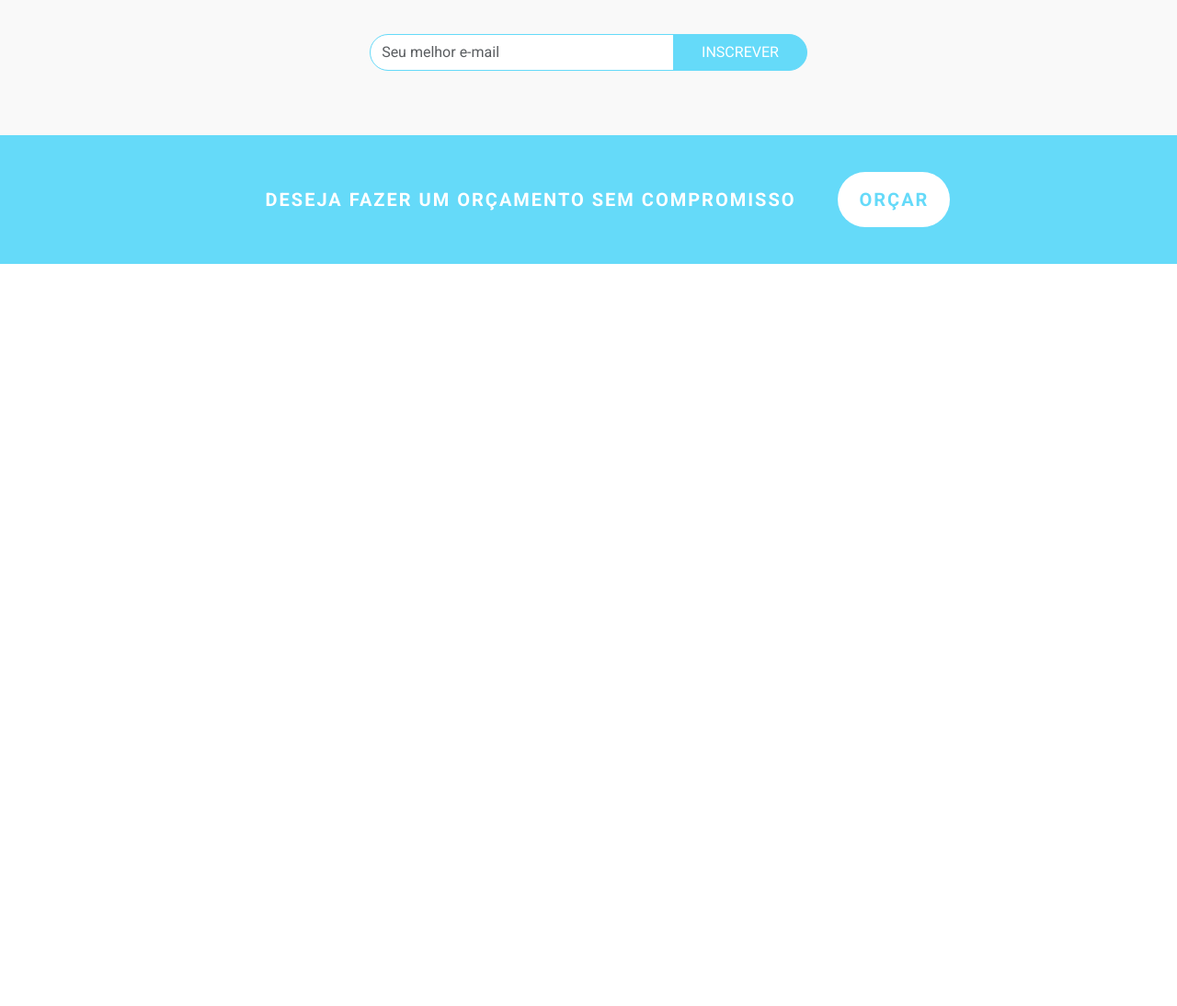
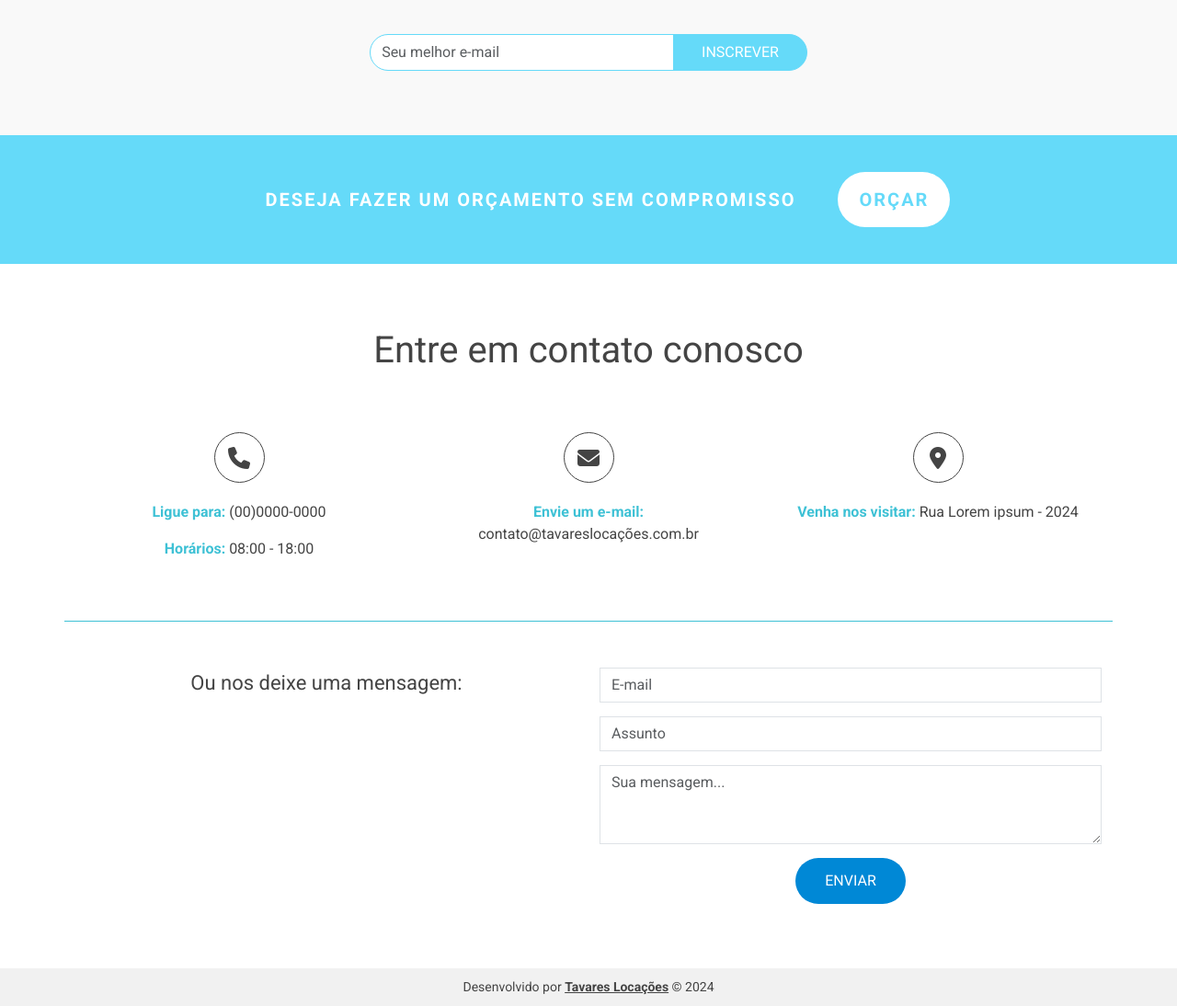
Before and after one commit to willianfurtadodesousa/construction-machine, a plain HTML site: page html/index.html in a window 1280 px wide. Shown: the part 4666-5760 px from the top of the page at 92% size. Before the commit the page ends 4953 px from the top, so only its background shows below. Drawn offline with nearby package versions, Linux system fonts and the light colour scheme.

Commit message:
Adicionado Footer com Bootstrap

```diff
--- a/css/style.css
+++ b/css/style.css
@@ -355,3 +355,78 @@ header, .navbar {
     width: auto;
     letter-spacing: 2px;
  }
+
+ /* footer */
+
+ #contact-area {
+    text-align: center;
+ }
+
+ .contact-box {
+    padding-bottom: 50px;
+    margin-bottom: 50px;
+    border-bottom: 1px solid #3ec1d5;
+ }
+
+ .contact-box i {
+    color: #444;
+    border: solid 1px #444;
+    border-radius: 50%;
+    width: 55px;
+    height: 55px;
+    line-height: 55px;
+    font-size: 24px;
+    margin-bottom: 20px;
+ }
+
+ .contact-box p {
+    font-size: 16px;
+ }
+
+ .contact-title {
+    font-weight: bolder;
+    color: #3ec1d5;
+ }
+
+ #msg-box p {
+    font-size: 22px;
+ }
+
+ #contact-form input[type="text"], #contact-form input[type="email"], #contact-form textarea {
+    margin-bottom: 15px;
+    border-radius: 0;
+ }
+
+ #contact-form .main-btn {
+    width: 120px;
+    height: 50px;
+ }
+
+ #contact-form .main-btn:hover {
+    color: #3ec1d5;
+ }
+
+ /* Copy */
+
+ #copy-area {
+    background-color: #f1f1f1;
+ }
+
+ #copy-area .container {
+    padding: 10px 0;
+    text-align: center;
+ }
+
+ #copy-area .container p {
+    margin-bottom: 0;
+ }
+
+ #copy-area .container a {
+    font-weight: bolder;
+    color: #444;
+ }
+
+ #copy-area .container a:hover {
+    text-decoration: none;
+    color: #3ec1d5;
+ }
--- a/html/index.html
+++ b/html/index.html
@@ -309,6 +309,51 @@
                </div>
         </div>
     </main>
+    <!-- Rodapé-->
+     <footer>
+        <div id="contact-area">
+            <div class="container">
+                <div class="row">
+                    <div class="col-md-12">
+                        <h3 class="main-title">Entre em contato conosco</h3>
+                    </div>
+                    <div class="col-md-4 contact-box">
+                        <i class="fas fa-phone"></i>
+                        <p><span class="contact-title">Ligue para:</span> (00)0000-0000</p>
+                        <p><span class="contact-title">Horários:</span> 08:00 - 18:00</p>
+                    </div>
+                    <div class="col-md-4 contact-box">
+                        <i class="fas fa-envelope"></i>
+                        <p><span class="contact-title">Envie um e-mail:</span> contato@tavareslocações.com.br</p>
+                    </div>
+                    <div class="col-md-4 contact-box">
+                        <i class="fas fa-map-marker-alt"></i>
+                        <p><span class="contact-title">Venha nos visitar:</span> Rua Lorem ipsum - 2024</p>
+                    </div>
+                    <div class="col-md-6" id="msg-box">
+                        <p>Ou nos deixe uma mensagem:</p>
+                    </div>
+                    <div class="col-md-6" id="contact-form">
+                        <form action="">
+                            <input type="email" class="form-control" placeholder="E-mail" name="email">
+                            <input type="text" class="form-control" placeholder="Assunto" name="subject">
+                            <textarea class="form-control" rows="3" placeholder="Sua mensagem..." name="message"></textarea>
+                            <input type="submit" class="main-btn" value="Enviar">
+                        </form>
+                    </div>
+                </div>
+            </div>
+        </div>
+        <div id="copy-area">
+            <div class="container">
+                <div class="row">
+                    <div class="col-md-12">
+                        <p>Desenvolvido por <a href="https://www.instagram.com/tavares.locacoes_/" target="_blank">Tavares Locações</a> &copy; 2024</p>
+                    </div>
+                </div>
+            </div>
+        </div>
+     </footer>
     <!-- Custom JS -->
     <script src="/js/script.js"></script>
 </body>
```
